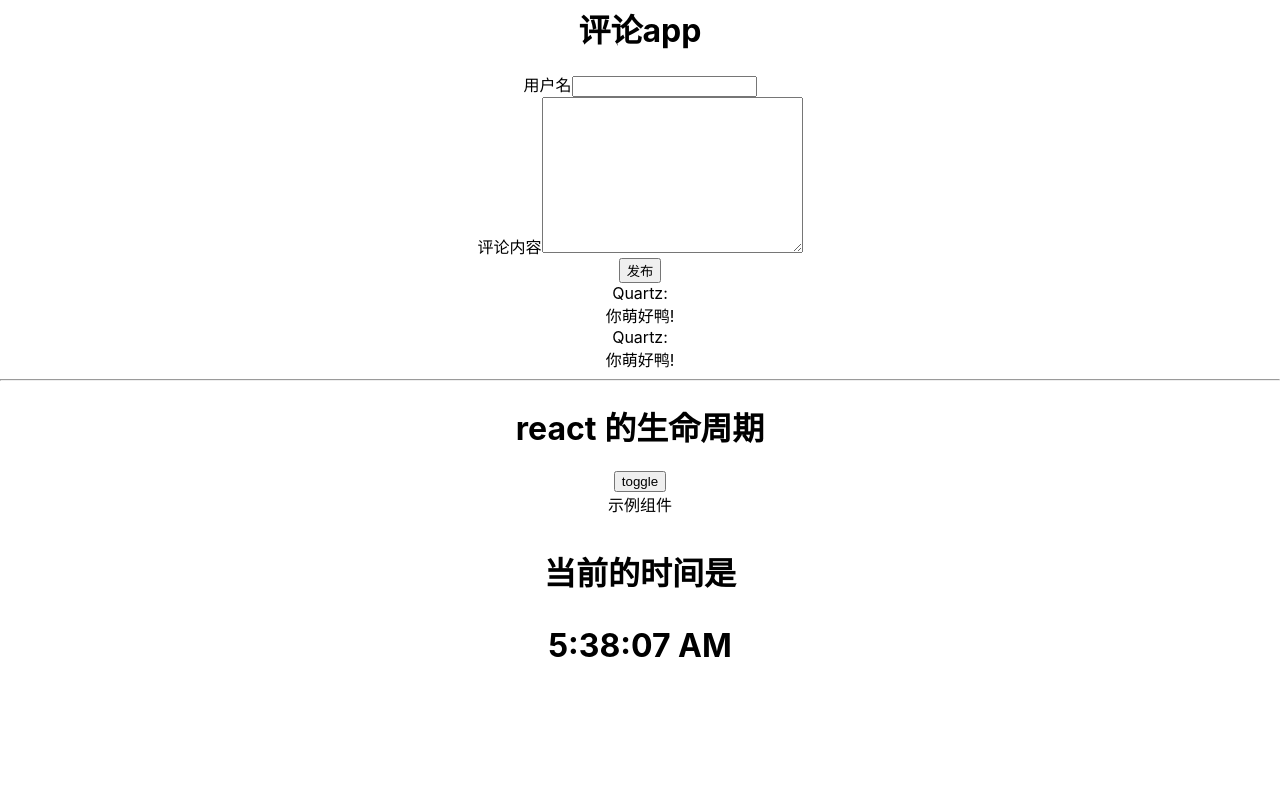
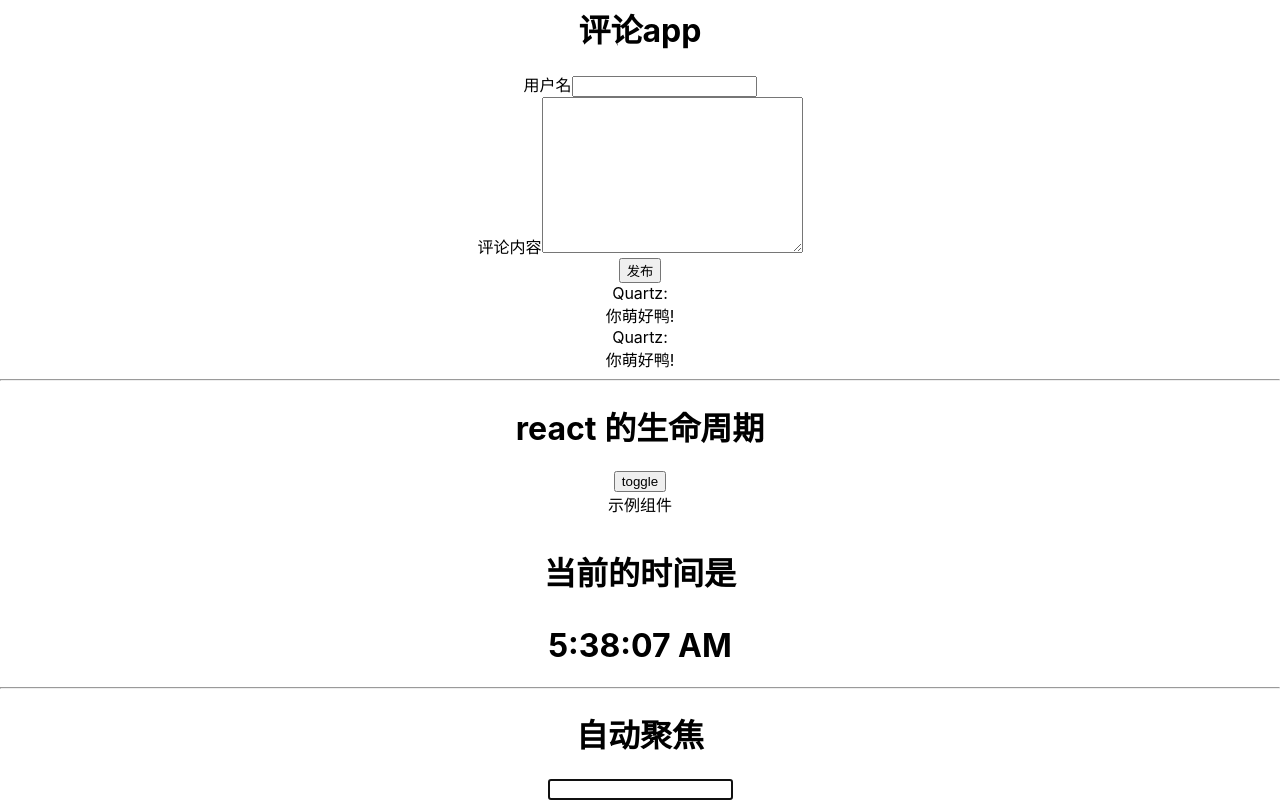
Before and after one commit to QheThe/react-sample, a React (Create React App) app: page / in a window 1280 px wide. Shown: the part 451-1251 px from the top of the page. Before the commit the page ends 1138 px from the top, so only its background shows below. Built offline with nearby package versions, Linux system fonts and the light colour scheme.

Commit message:
feat: ref dom api

```diff
--- a/src/App.js
+++ b/src/App.js
@@ -6,6 +6,7 @@ import LikeButton from './like/like'
 import CommentApp from './comments/comment'
 import Lifecircle from './lifecircle/lifecircle'
 import Clock from './clock/clock'
+import AutoFocus from './auto_focus/auto_focus'
 
 function App() {
   return (
@@ -24,6 +25,9 @@ function App() {
       <h1>react 的生命周期</h1>
       <Lifecircle />
       <Clock />
+      <hr/>
+      <h1>自动聚焦</h1>
+      <AutoFocus />
       {/* <header className="App-header">
         <img src={logo} className="App-logo" alt="logo" />
         <p>Hello React</p>
--- /dev/null
+++ b/src/auto_focus/auto_focus.js
@@ -0,0 +1,15 @@
+import React, { Component } from 'react'
+
+class AutoFocus extends Component {
+    componentDidMount () {
+        this.input.focus()
+    }
+
+    render () {
+        return (
+            <input ref={ input => this.input = input } type="text"/>
+        )
+    }
+}
+
+export default AutoFocus
```
